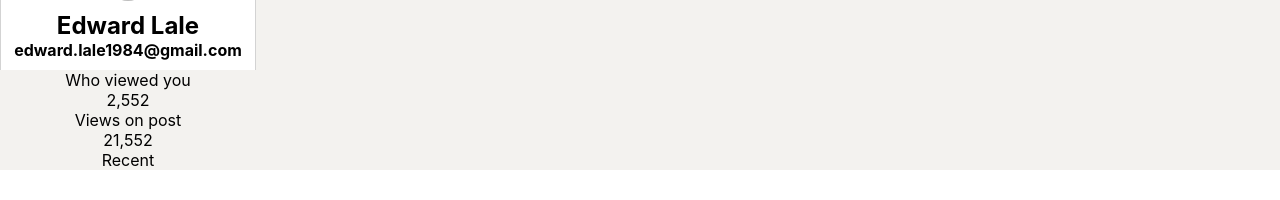
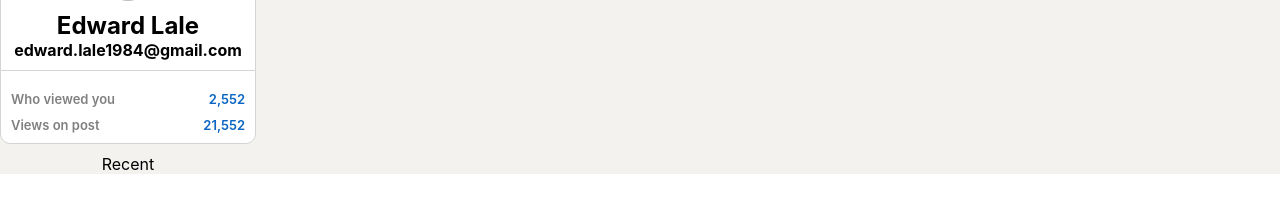
Before and after one commit to Elale1984/linkedin-clone, a React (Create React App) app: page / in a window 1280 px wide. Shown: the part 143-343 px from the top of the page. Built offline with nearby package versions, Linux system fonts and the light colour scheme.

Commit message:
sidebar stats

```diff
--- a/src/Sidebar.css
+++ b/src/Sidebar.css
@@ -33,3 +33,28 @@
     border-top-right-radius: 10px;
     object-fit: cover;
 }
+
+.sidebar__stat {
+    margin-top: 10px;
+    display: flex;
+    justify-content: space-between;
+}
+
+.sidebar__stat > p {
+    color: gray;
+    font-size: 13px;
+    font-weight: 600;
+}
+
+.sidebar__stats {
+    padding: 10px;
+    margin-bottom: 10px;
+    border: 1px solid lightgray;
+    background-color: white;
+    border-bottom-left-radius: 10px;
+    border-bottom-right-radius: 10px;
+}
+.sidebar__statNumber {
+    font-weight: bold;
+    color: #0a66c2 !important;
+}
```
